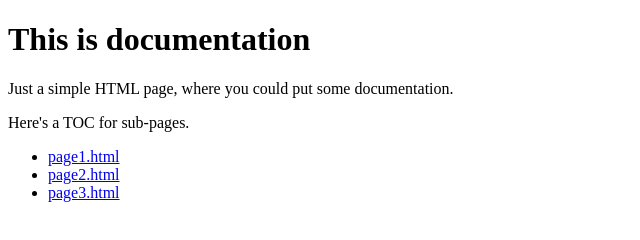
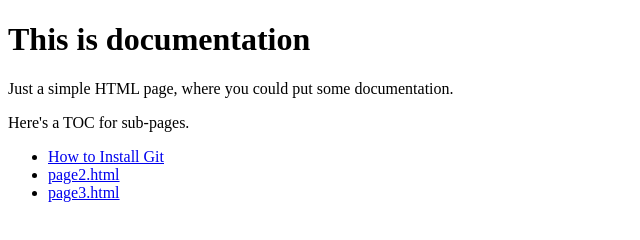
Before and after one commit to toddhughes1/docs, a plain HTML site: page index.html in a window 1280 px wide. Shown: the full height of the page, 0-640 px from the left. Drawn offline with Linux system fonts and the light colour scheme.

Commit message:
Added new doc to index.

```diff
--- a/index.html
+++ b/index.html
@@ -8,7 +8,7 @@
     <p>Just a simple HTML page, where you could put some documentation.</p>
     <p>Here's a TOC for sub-pages.</p>
     <ul>
-        <li><a href="page1.html">page1.html</a></li>
+        <li><a href="install-git.md">How to Install Git</a></li>
         <li><a href="page2.html">page2.html</a></li>
         <li><a href="page3.html">page3.html</a></li>
     </ul>
```
